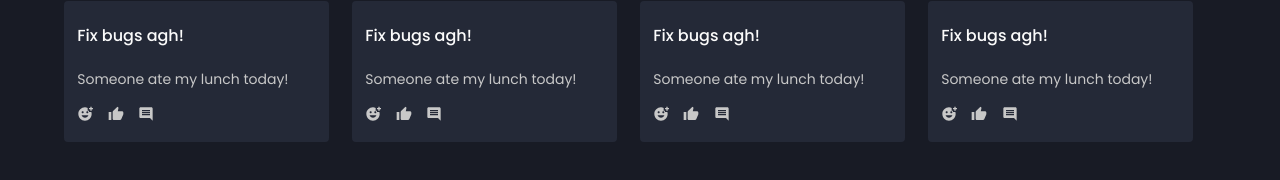
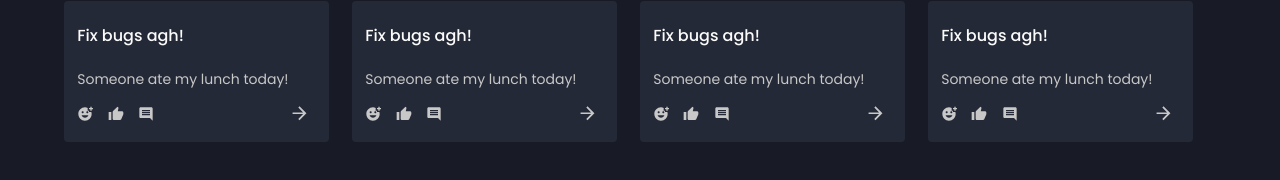
Before and after one commit to 0xOKNOTOK/task-manager, a Next.js app: page /test in a window 1280 px wide. Shown: the part 334-514 px from the top of the page. Built offline with nearby package versions, Linux system fonts and the light colour scheme.

Commit message:
Added open task icon to tasks. Needs to be refactored using ButtonIcon.

```diff
--- a/components/Task/Task.module.css
+++ b/components/Task/Task.module.css
@@ -0,0 +1,10 @@
+.reactions {
+  display: flex;
+  justify-content: space-between;
+  align-items: center;
+  padding-right: 10px;
+}
+
+.open {
+  transform: scale(1.3);
+}
--- a/components/Task/Task.tsx
+++ b/components/Task/Task.tsx
@@ -1,5 +1,11 @@
 import React from 'react'
-import { MdAddReaction, MdThumbUp, MdComment } from 'react-icons/md'
+import styles from './Task.module.css'
+import {
+  MdAddReaction,
+  MdThumbUp,
+  MdComment,
+  MdArrowForward
+} from 'react-icons/md'
 
 interface Props {
   task: Task
@@ -18,7 +24,14 @@ export const Task = ({ task, className }: Props) => {
     <div className={className}>
       <h4>Fix bugs agh!</h4>
       <p>Someone ate my lunch today!</p>
-      <MdAddReaction /> <MdThumbUp /> <MdComment />
+      <div className={styles.reactions}>
+        <div>
+          <MdAddReaction /> <MdThumbUp /> <MdComment />
+        </div>
+        <div className={styles.open}>
+          <MdArrowForward />
+        </div>
+      </div>
     </div>
   )
 }
--- a/components/TasksManager/TasksManager.module.css
+++ b/components/TasksManager/TasksManager.module.css
@@ -43,3 +43,8 @@
   transform: scale(1);
   margin-right: 10px;
 }
+
+.reactions {
+  display: flex;
+  flex-direction: row;
+}
```
